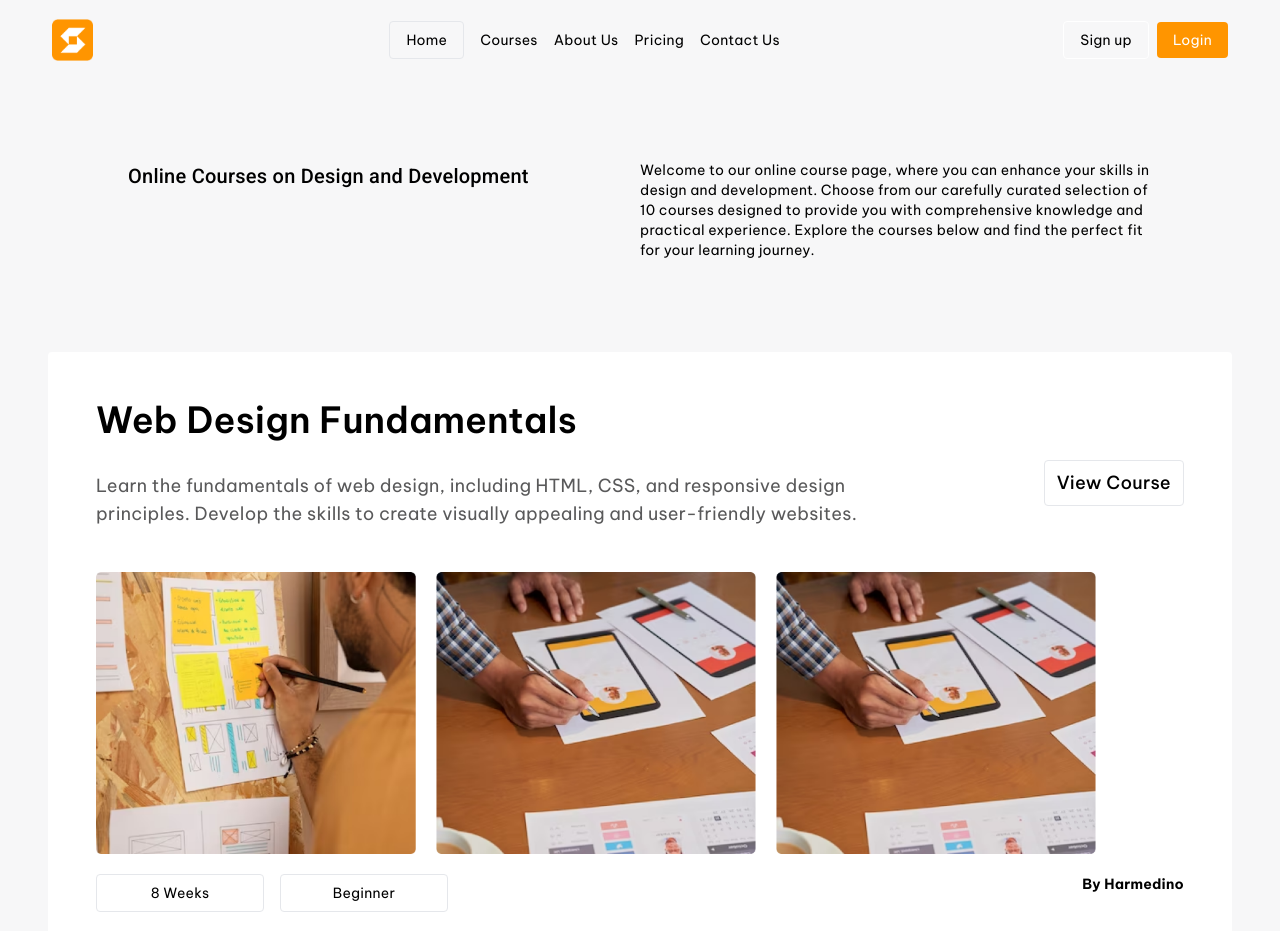
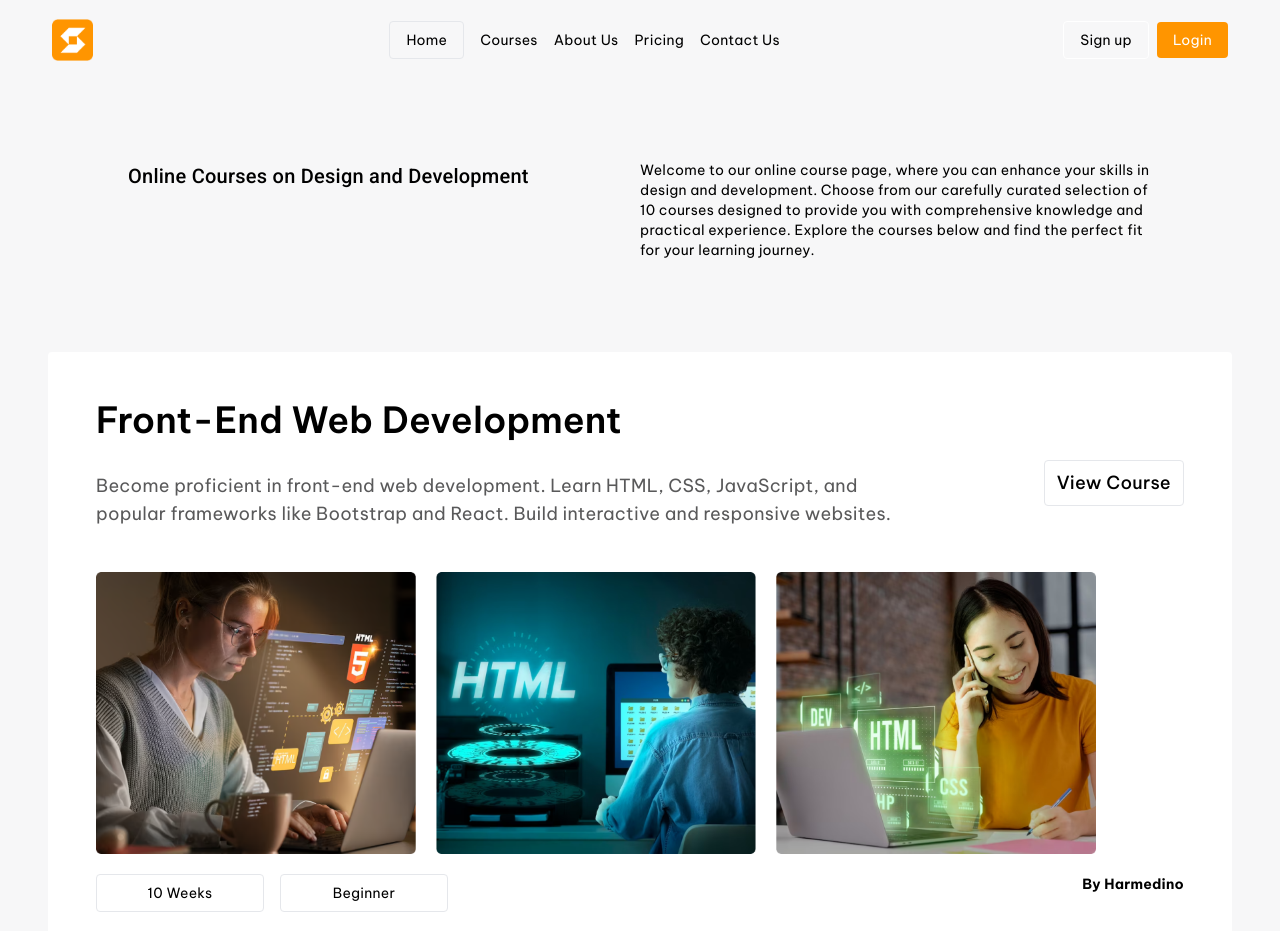
Before and after one commit to Harmedino/online-learning-platform, an Angular app: page /courses in a window 1280 px wide. Shown: the top 931 px of the page. Built offline with nearby package versions, Linux system fonts and the light colour scheme.

Commit message:
pushing changes system about to shut down

```diff
--- a/src/app/coursePage/curriculum/curriculum.component.html
+++ b/src/app/coursePage/curriculum/curriculum.component.html
@@ -8,10 +8,10 @@
 
   <div class="w-full bg-white rounded">
     <div class="benefit w-full p-12 space-y-5">
-      <span class="font-semibold text-3xl lg:text-4xl">Web Design Fundamentals</span>
+      <span class="font-semibold text-3xl lg:text-4xl">Front-End Web Development</span>
       <div class="flex justify-between md:flex-row flex-col md:space-y-0 space-y-3">
         <p class="md:w-3/4 text-grey35 lg:text-lg md:text-base text-sm py-3">
-          Learn the fundamentals of web design, including HTML, CSS, and responsive design principles. Develop the skills to create visually appealing and user-friendly websites.
+          Become proficient in front-end web development. Learn HTML, CSS, JavaScript, and popular frameworks like Bootstrap and React. Build interactive and responsive websites.
         </p>
         <button
           class="bg-white rounded lg:text-lg md:text-base text-sm font-medium w-fit h-fit py-2 border px-3"
@@ -22,15 +22,15 @@
 
       <div >
         <div class="flex justify-start space-x-5">
-          <img src="../../../assets/images/fronnt1.png" alt="" class="w-[33%] max-w-80">
-          <img src="../../../assets/images/front3.png" alt="" class="w-[32%] max-w-80">
-          <img src="../../../assets/images/front3.png" alt="" class="w-[32%] max-w-80">
+          <img src="../../../assets/images/web1.png" alt="" class="w-[33%] max-w-80">
+          <img src="../../../assets/images/web2.png" alt="" class="w-[32%] max-w-80">
+          <img src="../../../assets/images/web3.png" alt="" class="w-[32%] max-w-80">
       </div>
 
 
       </div>
       <div class="grid grid-cols-6 gap-4 mt-6">
-        <button class="col-span-2 md:col-span-1 col-start-1 border rounded p-2">8 Weeks</button>
+        <button class="col-span-2 md:col-span-1 col-start-1 border rounded p-2">10 Weeks</button>
         <button class="col-span-2 md:col-span-1 col-start-3 border rounded p-2">Beginner</button>
         <div class="col-span-6 md:col-span-4 flex flex-col md:flex-row justify-end">
             <p class="font-bold">By Harmedino</p>
```
